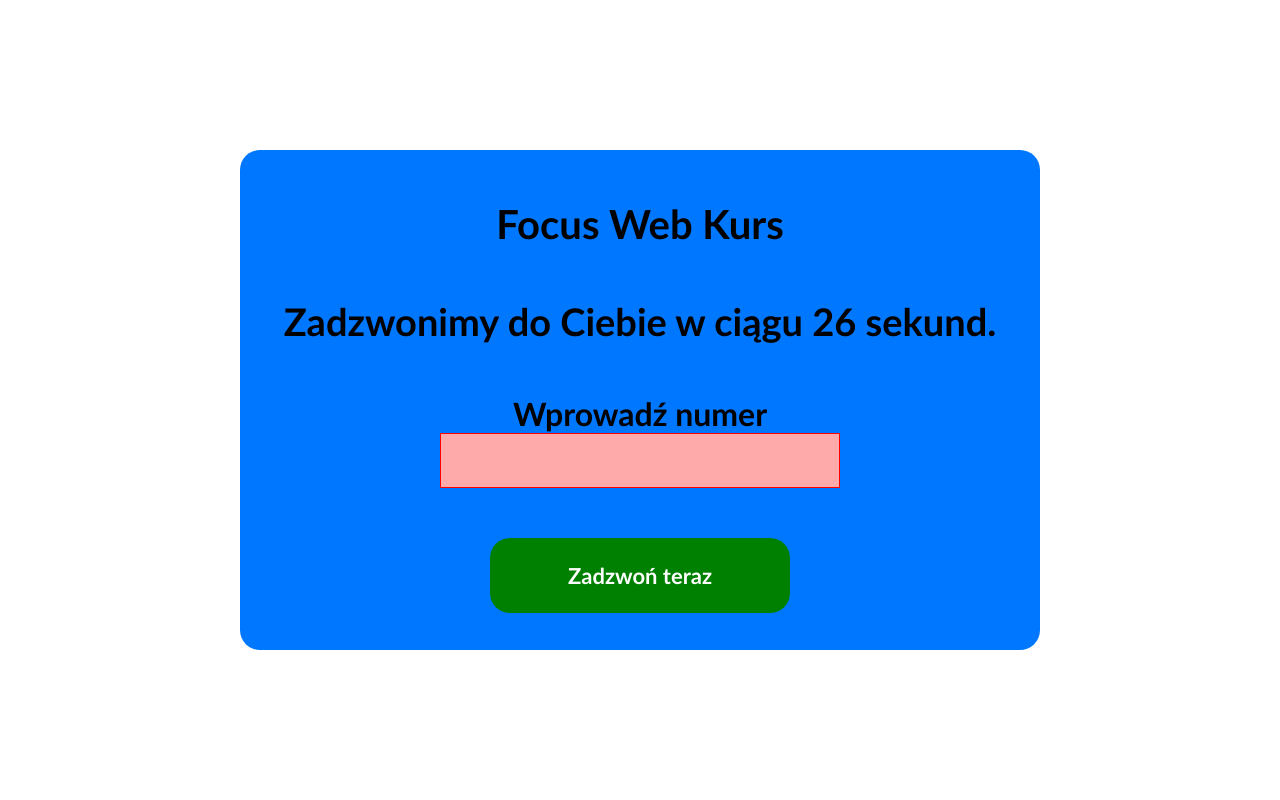
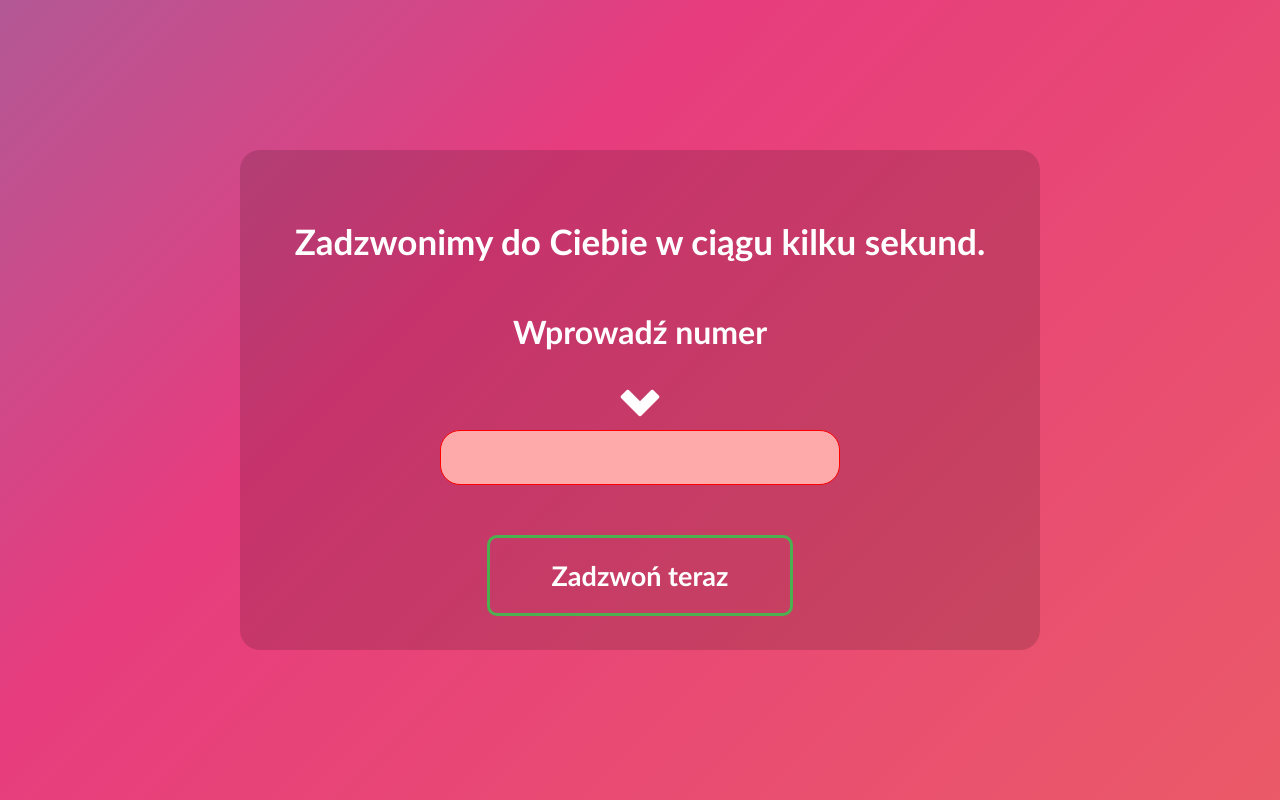
Before and after one commit to Szerwoll/FokusWebApps_KonradSzerwinski, an Angular app in the folder front/: page / in a window 1280 px wide. Built offline with nearby package versions, Linux system fonts and the light colour scheme.

Commit message:
Style changes

```diff
--- a/front/src/app/widget/widget.component.css
+++ b/front/src/app/widget/widget.component.css
@@ -0,0 +1,31 @@
+.arrow
+{
+  position: relative;
+  bottom: -2rem;
+  left: 50%;
+  margin-left:-20px;
+  width: 40px;
+  height: 40px;
+
+  /**
+   * Dark Arrow Down
+   */
+  background-image: url(images/arrow.png);
+  background-size: contain;
+}
+
+.bounce {
+  animation: bounce 2s infinite;
+}
+
+@keyframes bounce {
+  0%, 20%, 50%, 80%, 100% {
+    transform: translateY(0);
+  }
+  40% {
+    transform: translateY(-30px);
+  }
+  60% {
+    transform: translateY(-15px);
+  }
+}
--- a/front/src/app/widget/widget.component.html
+++ b/front/src/app/widget/widget.component.html
@@ -1,11 +1,13 @@
-<div class="text">
+<!-- <div class="text clearfix">
   {{exampleText}}
-</div>
+</div> -->
 <div class="header clearfix">
-  Zadzwonimy do Ciebie w ciągu 26 sekund.
+  Zadzwonimy do Ciebie w ciągu kilku sekund.
 </div>
 <label class="form-label clearfix" for="form-number">
   Wprowadź numer
+  <div class="arrow bounce"></div>
+  <br />
 </label>
 <input [(ngModel)]="number" [ngClass]="{ error: !isValidNumber() }" class="form-number clearfix" id="form-number"
   (keyup)="isValidNumber()" (keyup.enter)="call()" />
--- a/front/src/app/widget/widget.component.ts
+++ b/front/src/app/widget/widget.component.ts
@@ -12,7 +12,7 @@ import { Router } from '@angular/router';
 export class WidgetComponent implements OnInit {
   number: string;
   validator = /(^[0-9]{9}$)/;
-  exampleText = 'Focus Web Kurs';
+  exampleText = 'Fokus Web App';
 
   // constructor(private callService: CallService) {}
 
@@ -26,6 +26,7 @@ export class WidgetComponent implements OnInit {
     if (this.isValidNumber()) {
       this.router.navigate(['/ringing/' + this.number]);
     } else {
+      // tslint:disable-next-line:no-console
       console.info('Numer niepoprawny');
     }
   }
--- a/front/src/index.html
+++ b/front/src/index.html
@@ -2,11 +2,12 @@
 <html lang="en">
 <head>
   <meta charset="utf-8">
-  <title>Front</title>
+  <title>Pomoc telefoniczna</title>
   <base href="/">
 
   <meta name="viewport" content="width=device-width, initial-scale=1">
   <link rel="icon" type="image/x-icon" href="favicon.ico">
+  <link rel="stylesheet" href="https://fonts.googleapis.com/css?family=Open+Sans:300" type="text/css" />
 </head>
 <body>
   <app-root></app-root>
--- a/front/src/styles.css
+++ b/front/src/styles.css
@@ -1,3 +1,61 @@
+body {
+	width: 100wh;
+	height: 90vh;
+	color: #fff;
+	background: linear-gradient(-45deg, #EE7752, #E73C7E, #23A6D5, #23D5AB);
+	background-size: 400% 400%;
+	-webkit-animation: Gradient 15s ease infinite;
+	-moz-animation: Gradient 15s ease infinite;
+	animation: Gradient 15s ease infinite;
+}
+
+@-webkit-keyframes Gradient {
+	0% {
+		background-position: 0% 50%
+	}
+	50% {
+		background-position: 100% 50%
+	}
+	100% {
+		background-position: 0% 50%
+	}
+}
+
+@-moz-keyframes Gradient {
+	0% {
+		background-position: 0% 50%
+	}
+	50% {
+		background-position: 100% 50%
+	}
+	100% {
+		background-position: 0% 50%
+	}
+}
+
+@keyframes Gradient {
+	0% {
+		background-position: 0% 50%
+	}
+	50% {
+		background-position: 100% 50%
+	}
+	100% {
+		background-position: 0% 50%
+	}
+}
+
+h1,
+h6 {
+	font-family: 'Open Sans';
+	font-weight: 300;
+	text-align: center;
+	position: absolute;
+	top: 45%;
+	right: 0;
+	left: 0;
+}
+
 .window {
   width: 800px;
   height: 500px;
@@ -7,7 +65,7 @@
   bottom: 0;
   left: 0;
   margin: auto;
-  background: rgb(0, 119, 255);
+  background: rgba(0, 0, 0, 0.144);
   border-radius: 20px;
   box-sizing: border-box;
   padding: 20px;
@@ -47,7 +105,7 @@
 
 .header {
   margin-top: 50px;
-  font-size: 38px;
+  font-size: 35px;
   font-weight: 600;
 }
 
@@ -64,24 +122,32 @@
   font-size: 28px;
   letter-spacing: 2px;
   text-align: center;
+  border: 2px solid #4CAF50;
+  border-radius: 20px;
+  background-color: rgb(157, 255, 189);
 }
 
 .call-button {
   width: 300px;
   height: 75px;
   vertical-align: middle;
-  font-size: 22px;
+  font-size: 27px;
   font-weight: 600;
   line-height: 75px;
-  background: #008000;
+  background-color: #ffffff00;
   cursor: pointer;
-  color: #fff;
-  border-radius: 20px;
+  color: white;
+  border: 3px solid #4CAF50;
+  border-radius: 10px;
   margin: 0 auto;
+  -webkit-transition-duration: 0.4s; /* Safari */
+  transition-duration: 0.4s;
 }
 
 .call-button:hover {
-  filter: brightness(80%);
+  /* filter: brightness(80%); */
+  color: white;
+  background-color: #4CAF50;
 }
 
 .error {
```
Also changed, not shown: front/src/app/widget/images/arrow.png (added).
